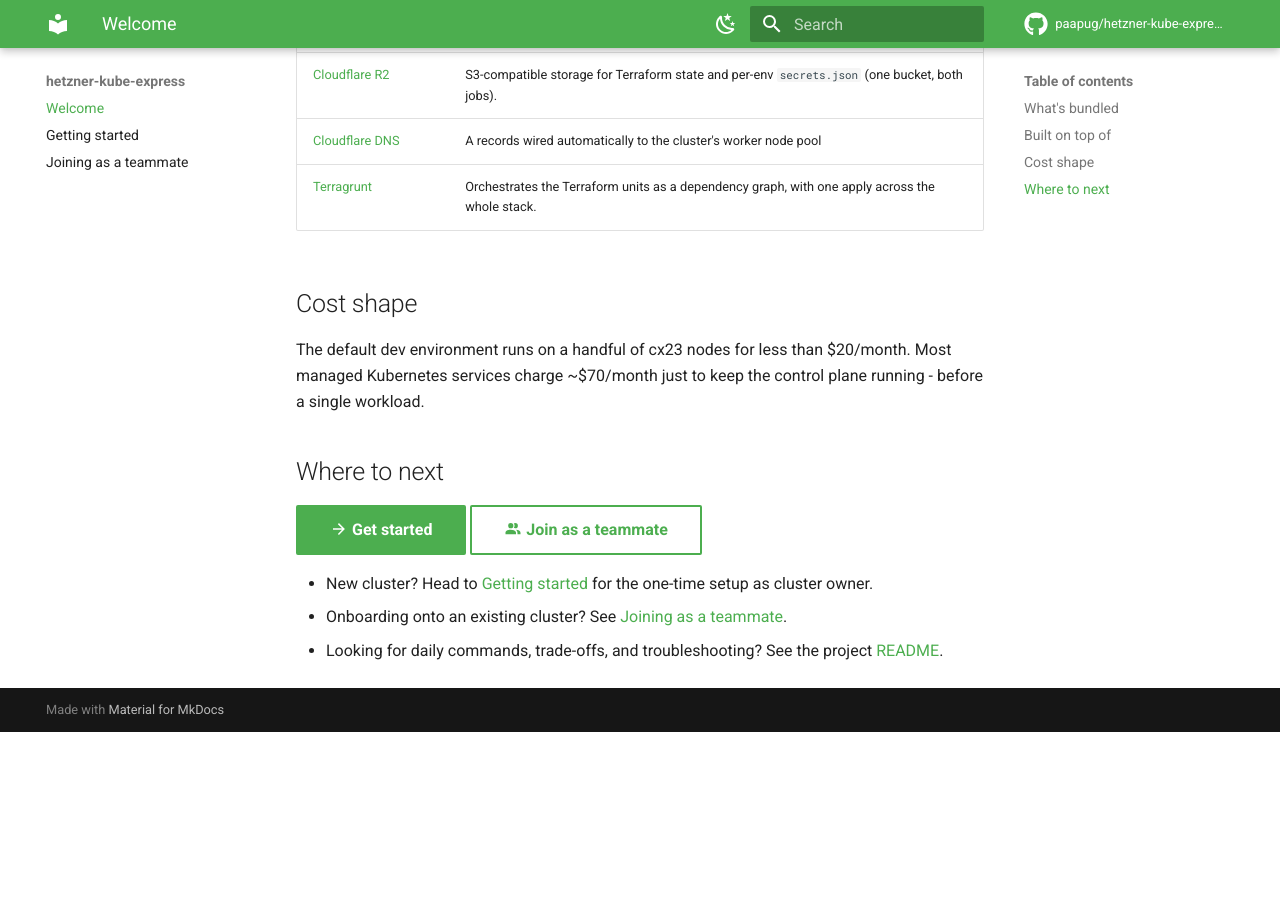
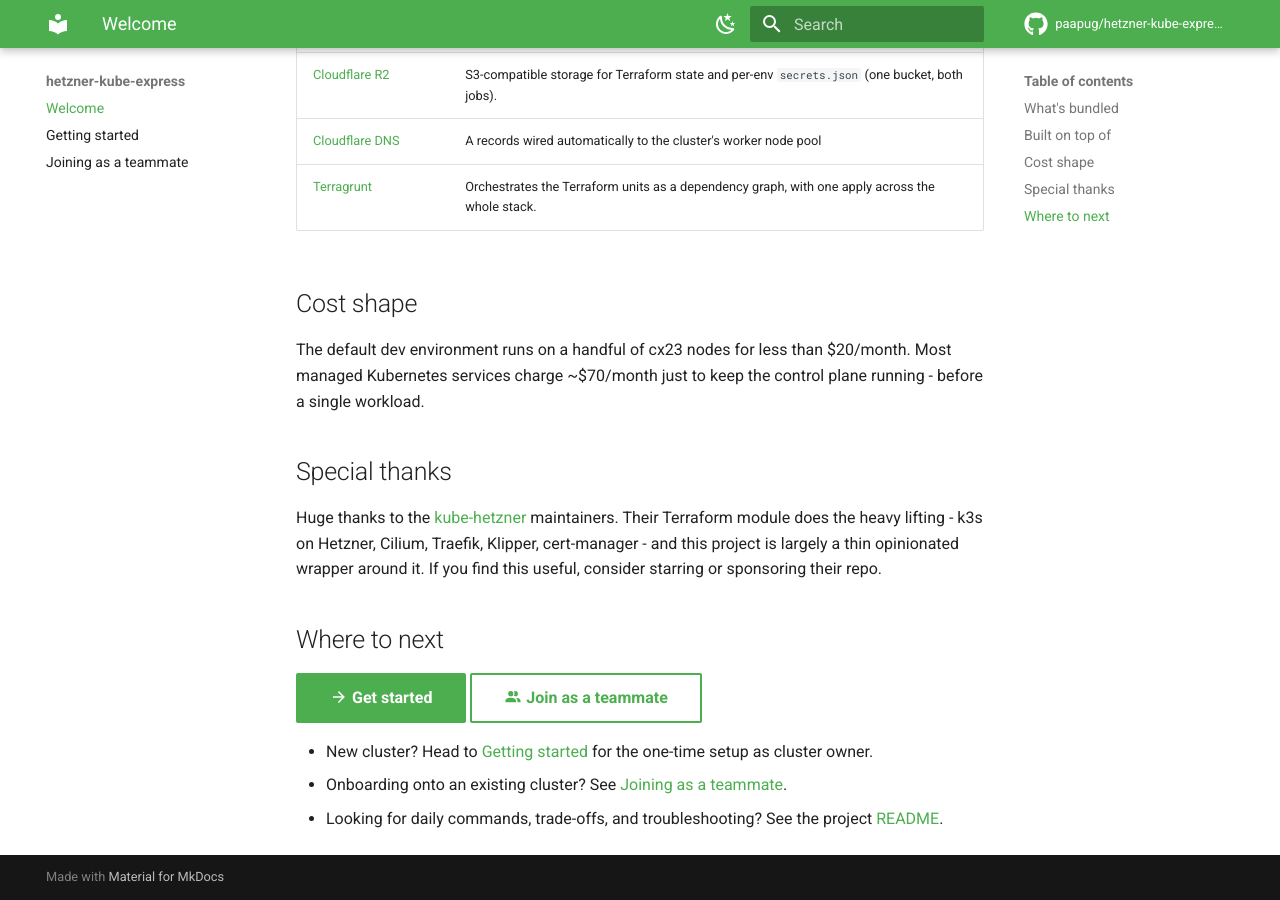
Before and after one commit to paapug/hetzner-kube-express, an MkDocs documentation site: the page built from docs/index.md, in a window 1280 px wide and 900 px high, scrolled down 893 px. Built offline with MkDocs 1.6.1 and Material for MkDocs 9.7.7, drawn with Linux system fonts in a browser that asks for light colours; comment, search, counter and statistics services are not loaded; before the commit the page ends 1625 px from its top, so only the background shows below that.

Commit message:
Add special thanks

```diff
--- a/docs/index.md
+++ b/docs/index.md
@@ -27,6 +27,10 @@
 
 The default dev environment runs on a handful of cx23 nodes for less than $20/month. Most managed Kubernetes services charge ~$70/month just to keep the control plane running - before a single workload.
 
+## Special thanks
+
+Huge thanks to the [kube-hetzner](https://github.com/kube-hetzner/terraform-hcloud-kube-hetzner) maintainers. Their Terraform module does the heavy lifting - k3s on Hetzner, Cilium, Traefik, Klipper, cert-manager - and this project is largely a thin opinionated wrapper around it. If you find this useful, consider starring or sponsoring their repo.
+
 ## Where to next
 
 [:material-arrow-right: Get started](getting-started.md){ .md-button .md-button--primary }
```
